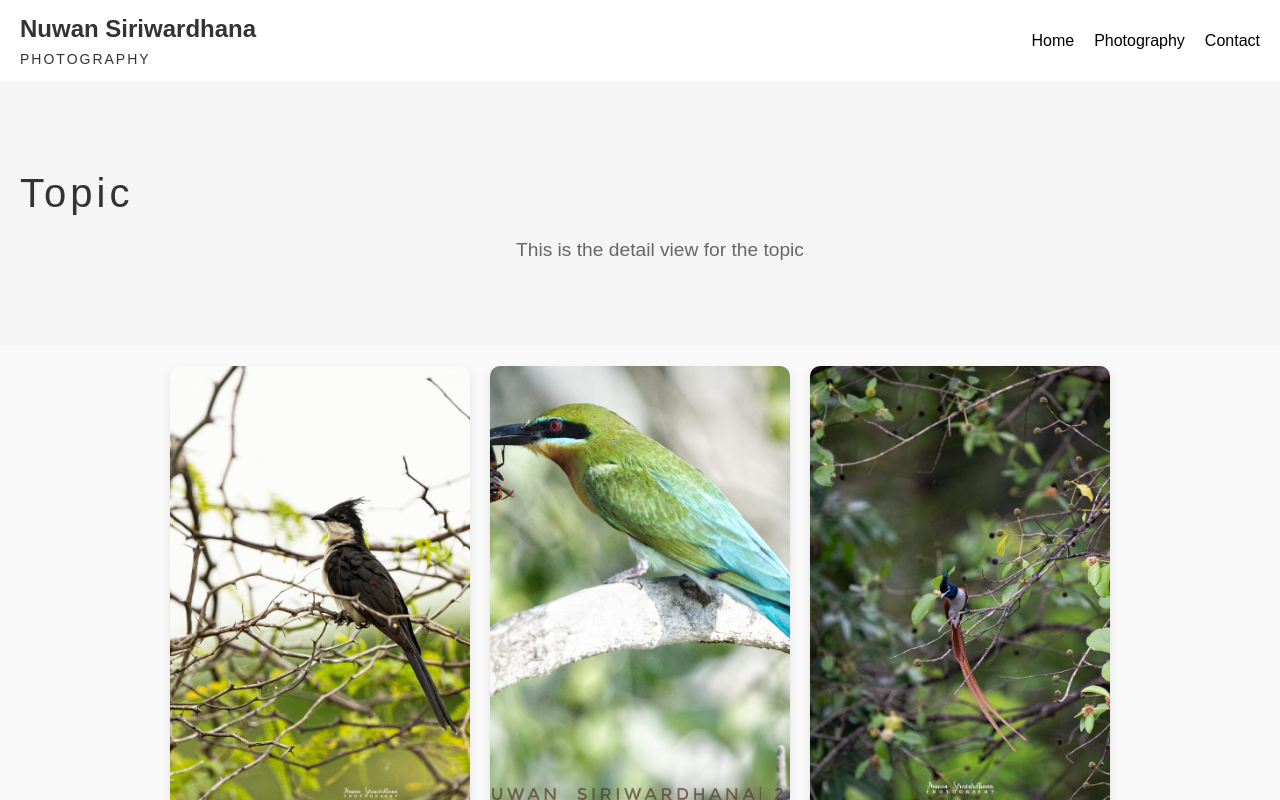
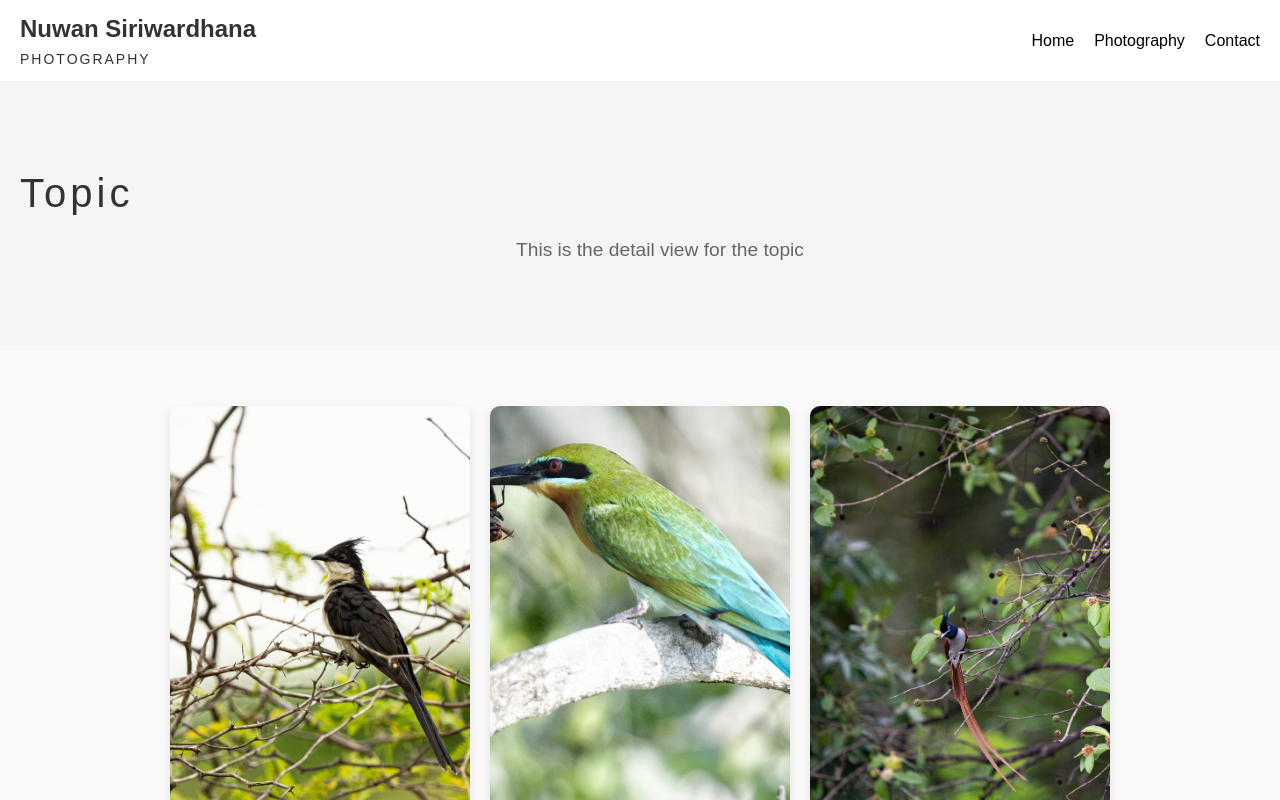
Before and after one commit to rankothnc/NSPhotography, a React (Create React App) app in the folder photography-portfolio/: page /wildlife/topic in a window 1280 px wide. Shown: the top 800 px of the page. Built offline with nearby package versions, Linux system fonts and the light colour scheme; a small style sheet from the web is missing.

Commit message:
photo gallery padding

```diff
--- a/photography-portfolio/src/assets/styles/Photography/topic.css
+++ b/photography-portfolio/src/assets/styles/Photography/topic.css
@@ -26,7 +26,7 @@
     display: flex;
     flex-wrap: wrap;
     gap: 20px; /* Adjust the gap as needed */
-    padding: 0 40px;
+    padding: 40px 40px;
 }
 
 .gallery-section img {
--- a/photography-portfolio/src/components/Photography/Topics/Topics.js
+++ b/photography-portfolio/src/components/Photography/Topics/Topics.js
@@ -2,6 +2,10 @@ import React from "react";
 import Navbar from "../../Navbar";
 import Footer from "../../Footer";
 import "../../../assets/styles/Photography/topic.css";
+
+
+// refer to the onenote. landing issue. when landing wild page and relevant toipc page, it does not show the navbar.
+
 
 //import all images from the folder
 const importAll = (r) => r.keys().map(r);
```
